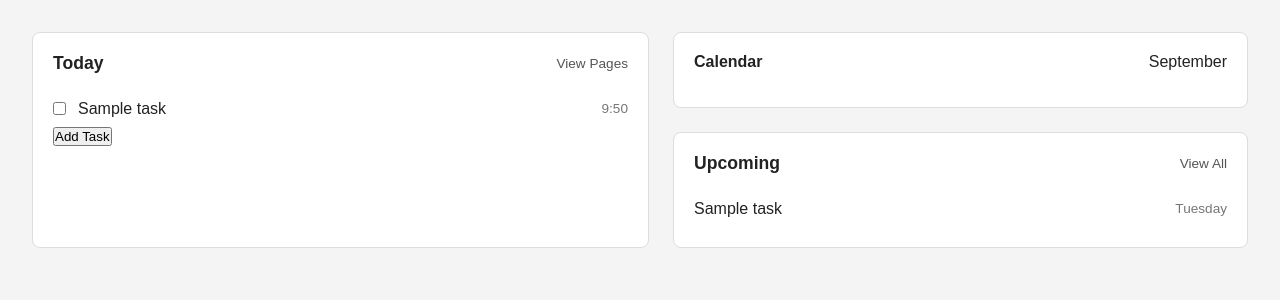
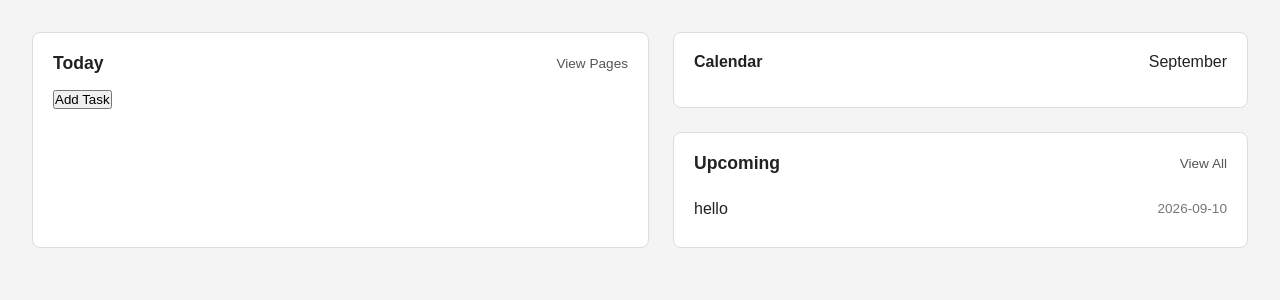
Before and after one commit to strg-ze/cmsc128-Lab1_CRUD_tipon, a Flask app: page / in a window 1280 px wide. Shown: the part 51-351 px from the top of the page. Run offline with Flask 3, Linux system fonts and the light colour scheme; data comes from the database, SQL or seed files in the repository.

Commit message:
feat: connect dashboard to database

```diff
--- a/app.py
+++ b/app.py
@@ -1,12 +1,25 @@
 from flask import Flask, render_template, request
 from init_db import get_db_connection
-import sqlite3
+from datetime import date
 
 app = Flask(__name__)
 
 @app.route("/")
 def dashboard():
-    return render_template("dashboard.html")
+    conn = get_db_connection()
+    today = date.today().isoformat()
+
+    today_tasks = conn.execute(
+        'SELECT * FROM tasks WHERE due_date = ? AND is_visible = 1', (today,)
+    ).fetchall()
+
+    upcoming_tasks = conn.execute(
+        'SELECT * FROM tasks WHERE due_date > ? AND is_visible = 1', (today,)
+    ).fetchall()
+
+    conn.close()
+
+    return render_template("dashboard.html", today_tasks=today_tasks, upcoming_tasks = upcoming_tasks)
 
 @app.route("/tasks", methods=['GET', 'POST'])
 def tasks():
--- a/templates/dashboard.html
+++ b/templates/dashboard.html
@@ -10,11 +10,13 @@
         </div>
 
         <ul class="task-list">
+            {% for task in today_tasks %}
             <li class="task-item">
-                <input type="checkbox">
-                <span class="task-name">Sample task</span>
-                <time class="task-time">9:50</time>
+                <input type="checkbox" {% if task['completed'] %}checked{% endif %}>
+                <span class="task-name">{{ task['name']}}</span>
+                <time class="task-time">{{ task['time']}}</time>
             </li>
+            {% endfor %}
         </ul>
 
         <button class="add-task-btn">Add Task</button>
@@ -40,10 +42,12 @@
             </div>
 
             <ul class="task-list">
+                {% for task in upcoming_tasks %}
                 <li class="task-item">
-                    <span class="task-name">Sample task</span>
-                    <time class="task-date">Tuesday</time>
+                    <span class="task-name">{{ task['name']}}</span>
+                    <time class="task-date">{{ task['due_date']}}</time>
                 </li>
+                {%endfor%}
             </ul>
         </section>
     </div>
```
